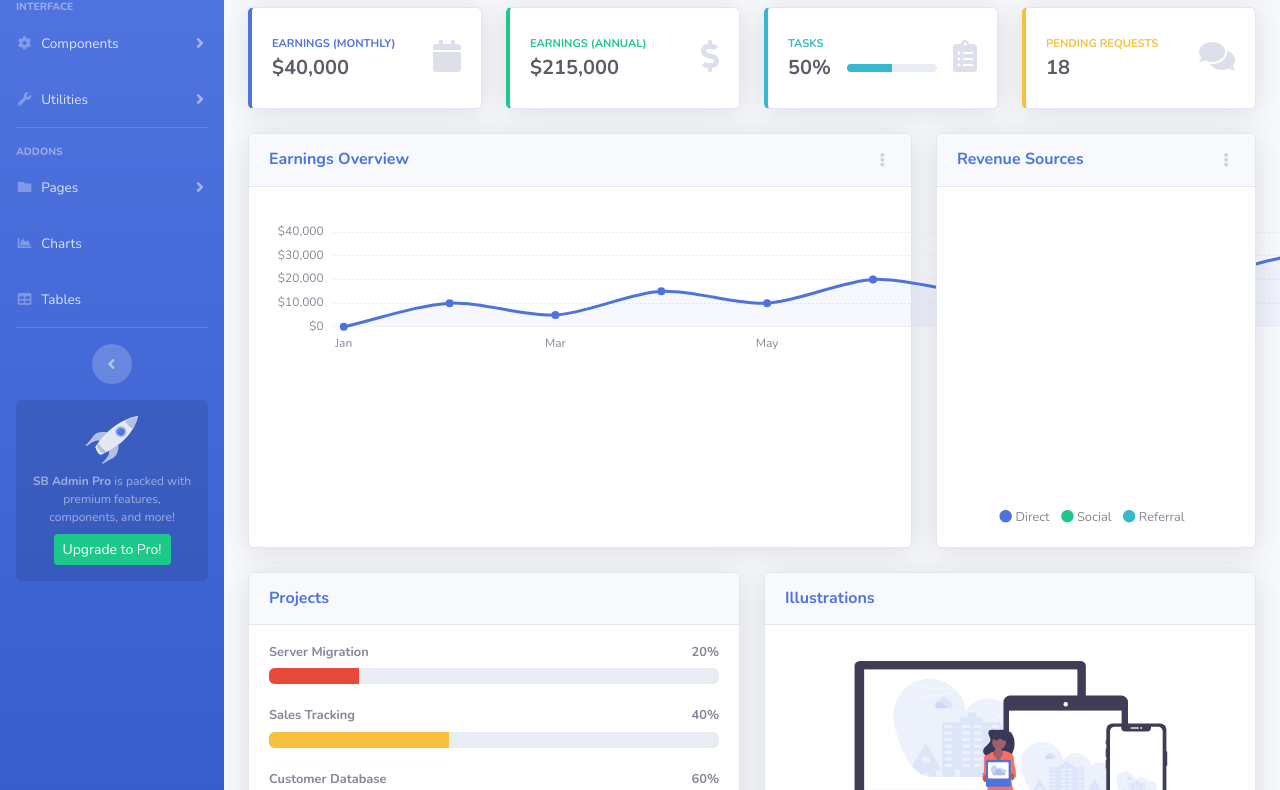
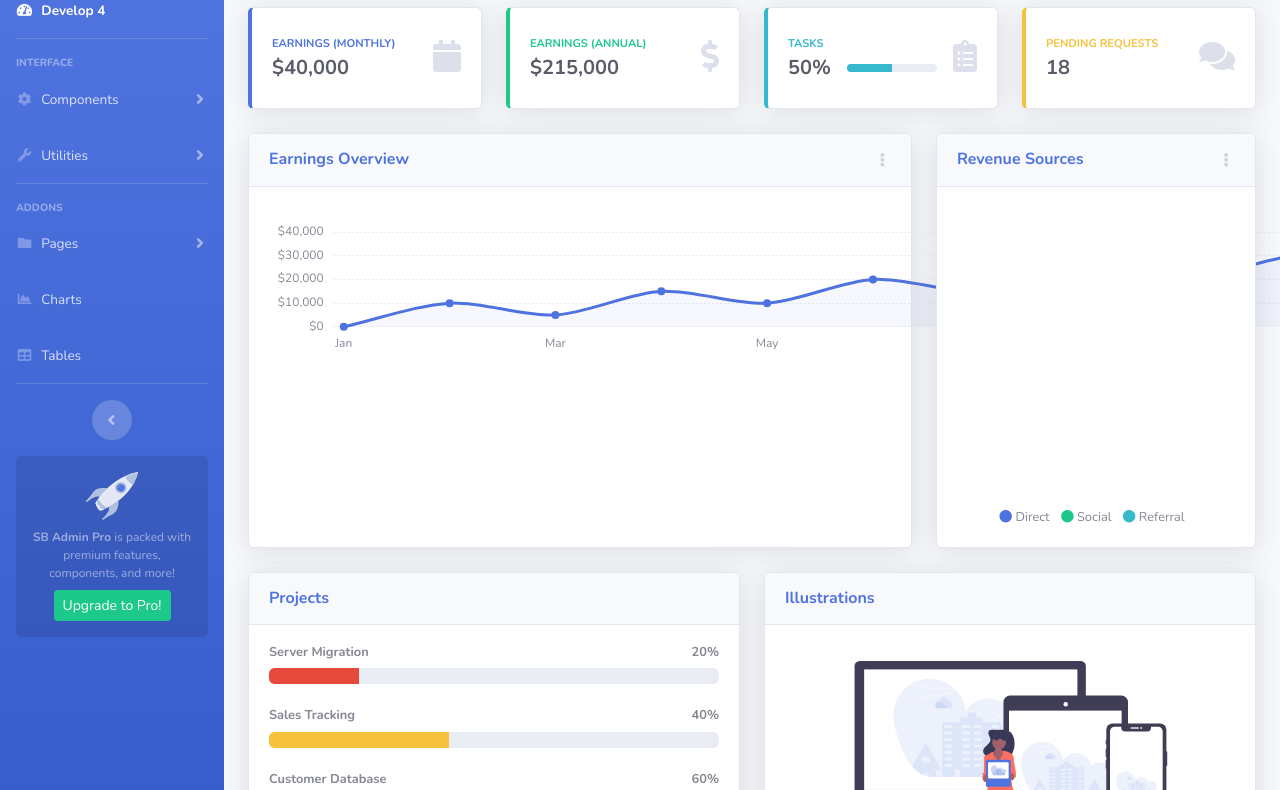
Before and after one commit to Riqahsalma/tugas-github-, a website with bundled scripts: page index.html in a window 1280 px wide. Shown: the part 145-935 px from the top of the page. Built offline with nearby package versions, Linux system fonts and the light colour scheme.

Commit message:
develop4

```diff
--- a/index.html
+++ b/index.html
@@ -47,7 +47,12 @@
                     <i class="fas fa-fw fa-tachometer-alt"></i>
                     <span>Dashboard</span></a>
             </li>
-
+            <li class="nav-item active">
+                <a class="nav-link" href="index.html">
+                  <i class="fas fa-fw fa-tachometer-alt"></i>
+                  <span>Develop 4</span></a
+                >
+              </li>
             <!-- Divider -->
             <hr class="sidebar-divider">
 
```
